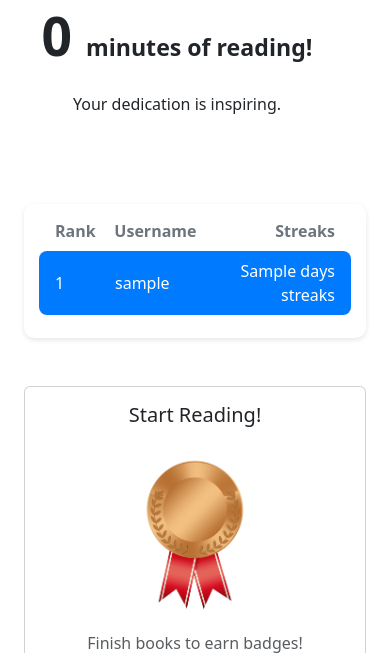
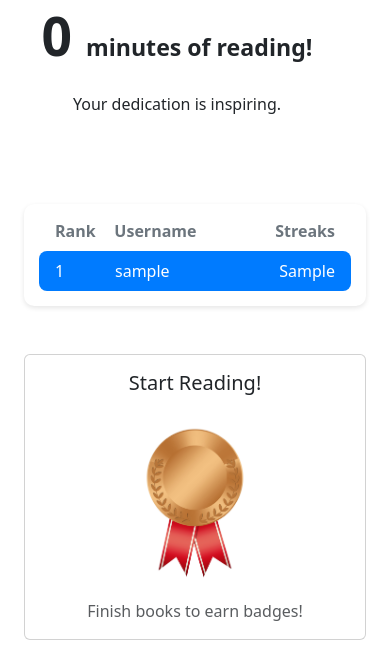
Before and after one commit to jovinjuan/web-project, a PHP site: page /achievement.php in a window 390 px wide. Shown: the part 1275-1928 px from the top of the page. Run offline with PHP 8.4, Linux system fonts and the light colour scheme; the visitor is signed in with stand-in values (Sample User, id 1); tables that the repository leaves empty or names only in its code hold one stand-in row (values such as "Sample post").

Commit message:
Update achievement.php (responsive)

```diff
--- a/achievement.php
+++ b/achievement.php
@@ -170,7 +170,8 @@ if(cekLogin()){
                     <img src="Image/book.png" alt="Book" class="img-fluid" style="max-height: 295px;">
                     <p class="mt-2 fs-3 fw-bold">
                         <span style="font-size:40pt;">
-                        <?= htmlspecialchars($result['total_books_read']) ?>
+                        <?= htmlspecialchars($result['total_books_read'] ?? 0
+                        ) ?>
                         </span>
                         books explored!
                     </p>
@@ -182,7 +183,8 @@ if(cekLogin()){
                     <img src="Image/Reading.png" alt="Pages" class="img-fluid" style="max-height: 300px;">
                     <p class="mt-2 fs-3 fw-bold">
                     <span style="font-size:40pt;">
-                        <?= htmlspecialchars($result['total_pages_read']) ?>
+                        <?= htmlspecialchars($result['total_pages_read'] ?? 0
+                        ) ?>
                         </span>
                         pages read!
                     </p>
@@ -194,7 +196,8 @@ if(cekLogin()){
                     <img src="Image/Duration.png" alt="Duration" class="img-fluid" style="max-height: 295px;">
                     <p class="mt-2 fs-3 fw-bold">
                     <span style="font-size:40pt;">
-                        <?= htmlspecialchars($result['total_duration_read']) ?>
+                        <?= htmlspecialchars($result['total_duration_read'] ?? 0
+                        ) ?>
                         </span>
                         minutes of reading!
                     </p>
@@ -206,15 +209,6 @@ if(cekLogin()){
                 </div>
 
 
-               <!-- Akhir Statistics -->
-            <!-- Sidebar -->
-            <!-- <div class="col-md-2 sidebar">
-                <div class="sidebar-profile">
-                    <img id="profile-img" src="" alt="" />
-                    <h4 class="pt-3"><?php echo htmlspecialchars($username); ?></h4>
-                    <h5 class="fw-normal">Rank: 90</h5>
-                </div>
-            </div> -->
                 <div class="container my-4">
     <div class="row">
 
@@ -229,19 +223,18 @@ if(cekLogin()){
                 </div>
 
                 <!-- Ranking Data -->
-        <div class="my-2">
                 <?php
                 $rank = 1;
                 foreach ($ranking as $user) {
-              $highlightClass = ($user['username'] === $username) ? ' highlight' : '';
-              echo '<div class="ranking-item d-flex align-items-center px-3 mb-2' . $highlightClass . '">
+                    $highlightClass = ($user['username'] === $username) ? 'highlight' : '';
+                    echo '
+                    <div class="d-flex px-3 ranking-item ' . $highlightClass . '">
                         <div class="rank-col">' . $rank++ . '</div>
                         <div class="username-col">' . htmlspecialchars($user['username']) . '</div>
-                      <div class="streak-col text-end">' . $user['streak'] . ' days streaks</div>
+                        <div class="streak-col text-end">' . $user['streak'] . '</div>
                     </div>';
                 }
                 ?>
-        </div>
             </div>
         </div>
 
@@ -283,7 +276,8 @@ if(cekLogin()){
             $badgeSubtitle = 'Finish books to earn badges!';
         }
         ?>
-    <!-- Book Total -->
+
+        <!-- Book Total Badge & Duration Badge in one row -->
         <div class="col-md-5 p-4">
             <div class="row g-3">
                 <!-- Book Total Badge -->
@@ -343,6 +337,10 @@ if(cekLogin()){
             </div>
         </div>
 
+    </div>
+</div>
+
+
     <script src="https://cdn.jsdelivr.net/npm/bootstrap@5.3.0/dist/js/bootstrap.bundle.min.js"></script>
 </body>
 </html>
```
Lines whose indentation alone changed are shown as unchanged.
